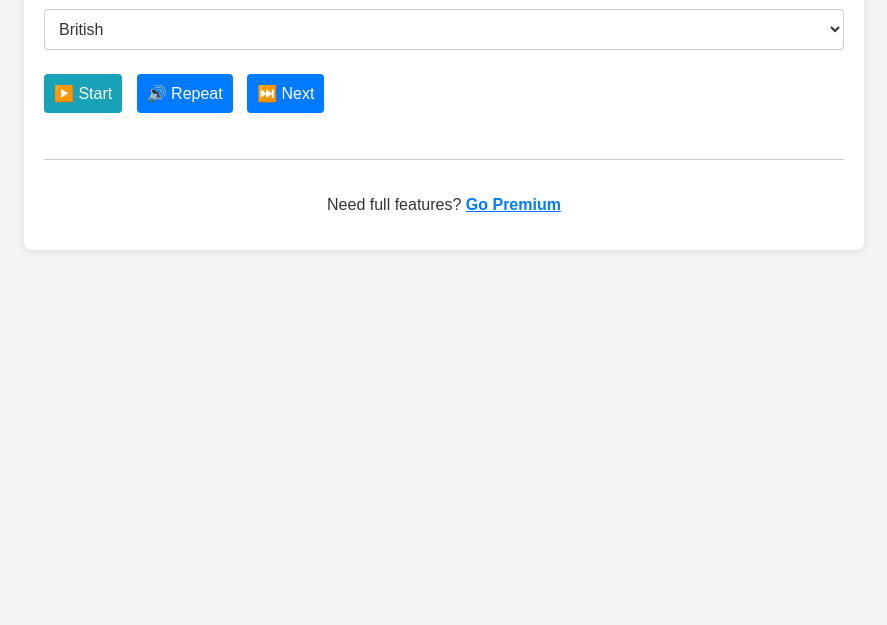
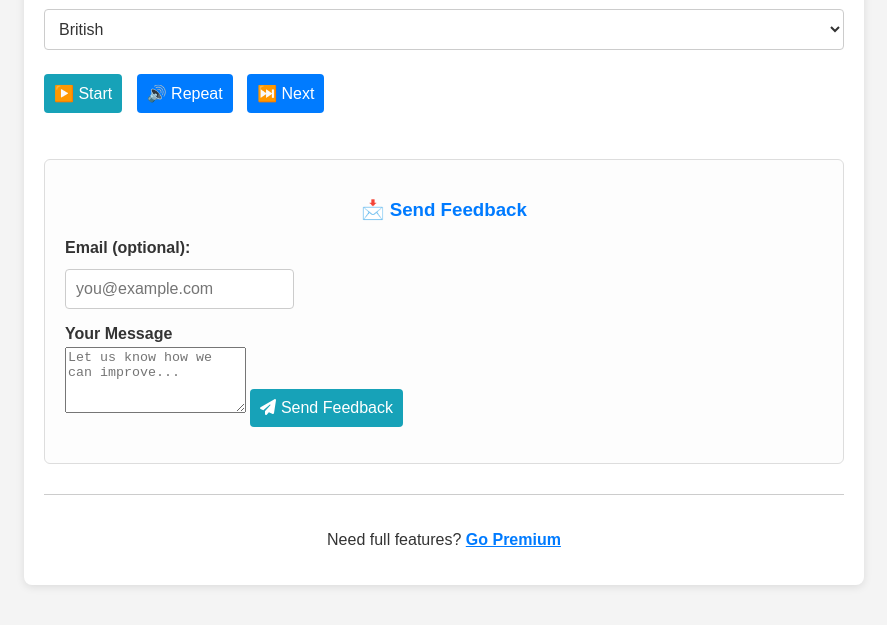
Before and after one commit to Elnohi/Spell-Right-Pro_1, a plain HTML site: page freemium-bee.html in a window 1280 px wide. Shown: the part 121-746 px from the top of the page, without its empty margins (196-1083 px from the left). Drawn offline with Linux system fonts and the light colour scheme.

Commit message:
Update freemium-bee.html

```diff
--- a/freemium-bee.html
+++ b/freemium-bee.html
@@ -23,6 +23,18 @@
 
     <div id="summary"></div>
 
+    <!-- Feedback Form -->
+    <form name="feedback" method="POST" data-netlify="true" class="word-box" style="margin-top: 30px;">
+      <h3>📩 Send Feedback</h3>
+      <label for="email">Email (optional):</label>
+      <input type="email" name="email" id="email" placeholder="you@example.com" />
+
+      <label for="message">Your Message</label>
+      <textarea name="message" id="message" rows="4" placeholder="Let us know how we can improve..." required></textarea>
+
+      <button type="submit" class="btn btn-info"><i class="fas fa-paper-plane"></i> Send Feedback</button>
+    </form>
+
     <div style="margin-top: 30px; border-top: 1px solid #ccc; padding-top: 20px;">
       <p style="text-align: center;">Need full features? <a href="premium.html" style="color: #007bff; font-weight: bold;">Go Premium</a></p>
     </div>
```
